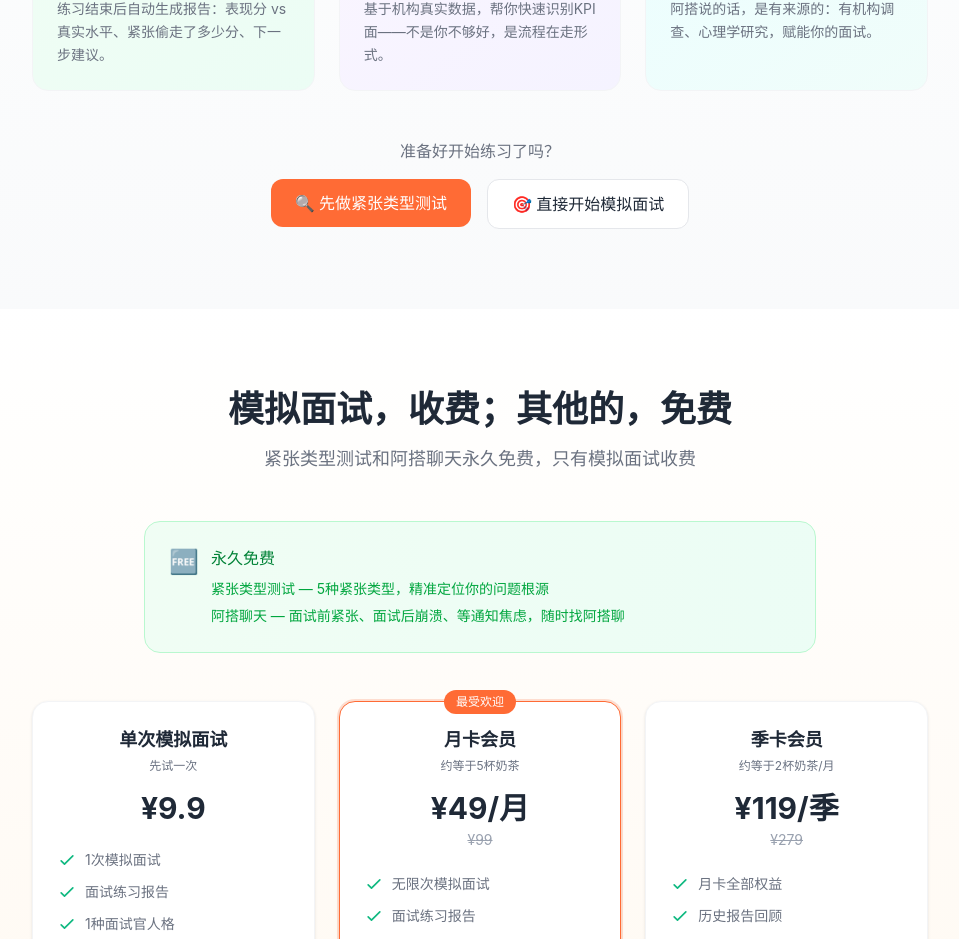
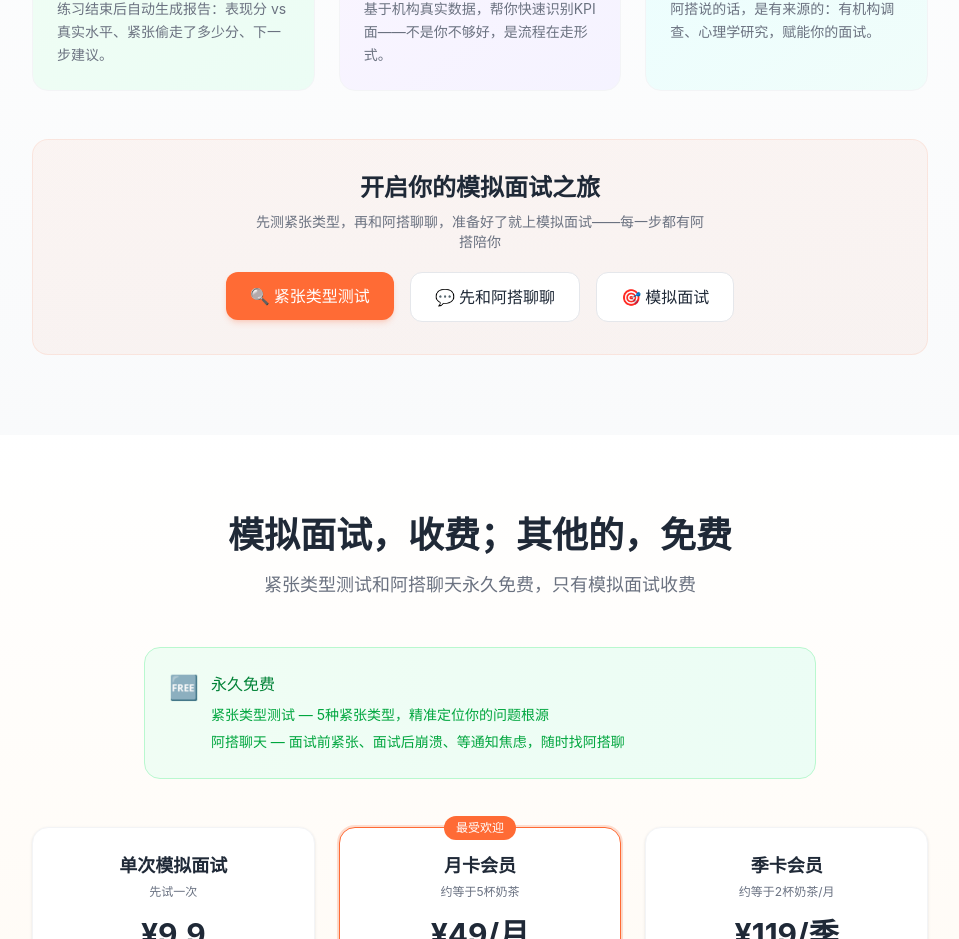
Before and after one commit to seller-mind/mianshidazi, a Next.js app: page / in a window 1280 px wide. Shown: the part 3317-4256 px from the top of the page, without its empty margins (160-1119 px from the left). Built offline with nearby package versions, Linux system fonts and the light colour scheme.

Commit message:
功能展示区底部CTA重写：开启模拟面试之旅，三按钮+渐变卡片

```diff
--- a/src/components/landing/ProductShowcaseSection.tsx
+++ b/src/components/landing/ProductShowcaseSection.tsx
@@ -87,20 +87,28 @@ export function ProductShowcaseSection() {
           ))}
         </div>
 
-        {/* 练习入口 */}
-        <div className="mt-8 md:mt-12 text-center">
-          <p className="text-sm md:text-base text-[#6B7280] dark:text-gray-400 mb-4">
-            准备好开始练习了吗？
+        {/* 开启旅程 */}
+        <div className="mt-8 md:mt-12 bg-gradient-to-br from-[#FF6B35]/5 to-[#E55A28]/5 dark:from-[#FF6B35]/5 dark:to-[#E55A28]/5 rounded-2xl p-6 md:p-8 text-center border border-[#FF6B35]/10">
+          <h3 className="text-lg md:text-2xl font-bold text-[#1F2937] dark:text-white mb-2">
+            开启你的模拟面试之旅
+          </h3>
+          <p className="text-xs md:text-sm text-[#6B7280] dark:text-gray-400 mb-5 max-w-md mx-auto">
+            先测紧张类型，再和阿搭聊聊，准备好了就上模拟面试——每一步都有阿搭陪你
           </p>
           <div className="flex flex-col sm:flex-row justify-center gap-3 md:gap-4">
             <Link href="/diagnose">
-              <button className="px-5 py-2.5 md:px-6 md:py-3 bg-[#FF6B35] text-white text-sm md:text-base font-medium rounded-xl hover:bg-[#E55A28] transition-colors">
-                🔍 先做紧张类型测试
+              <button className="px-5 py-2.5 md:px-6 md:py-3 bg-[#FF6B35] text-white text-sm md:text-base font-medium rounded-xl hover:bg-[#E55A28] transition-colors shadow-md shadow-[#FF6B35]/20">
+                🔍 紧张类型测试
+              </button>
+            </Link>
+            <Link href="/companion">
+              <button className="px-5 py-2.5 md:px-6 md:py-3 bg-white dark:bg-[#252542] text-[#1F2937] dark:text-white text-sm md:text-base font-medium rounded-xl border border-gray-200 dark:border-gray-700 hover:bg-gray-50 dark:hover:bg-[#2A2A45] transition-colors">
+                💬 先和阿搭聊聊
               </button>
             </Link>
             <Link href="/practice">
               <button className="px-5 py-2.5 md:px-6 md:py-3 bg-white dark:bg-[#252542] text-[#1F2937] dark:text-white text-sm md:text-base font-medium rounded-xl border border-gray-200 dark:border-gray-700 hover:bg-gray-50 dark:hover:bg-[#2A2A45] transition-colors">
-                🎯 直接开始模拟面试
+                🎯 模拟面试
               </button>
             </Link>
           </div>
```
